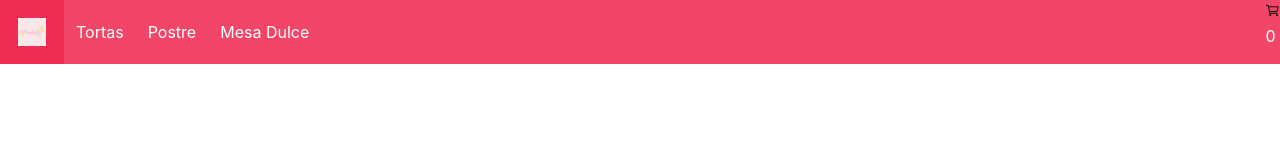
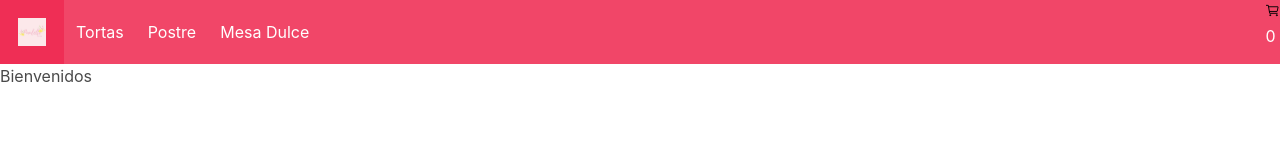
Before and after one commit to melanibm/ecommerce, a React (Create React App) app: page / in a window 1280 px wide. Shown: the top 160 px of the page. Built offline with nearby package versions, Linux system fonts and the light colour scheme.

Commit message:
agregando modificaciones

```diff
--- a/src/App.js
+++ b/src/App.js
@@ -1,6 +1,7 @@
 import React from 'react';
 import 'bulma/css/bulma.css';
 import NavBar from './componentes/NavBar/NavBar';
+import ItemListContainer from './componentes/ItemListContainer/ItemListContainer';
 
 
 
@@ -8,6 +9,7 @@ function App() {
   return (
     <div className="App">
       <NavBar />
+      <ItemListContainer greeting={'Bienvenidos'}/>
     </div>
   );
 }
--- /dev/null
+++ b/src/componentes/ItemListContainer/ItemListContainer.js
@@ -0,0 +1,9 @@
+const ItemListContainer = ({ greeting }) => {
+    return (
+        <div>
+            <h1>{greeting}</h1>
+        </div>
+    )
+}
+
+export default ItemListContainer
```
